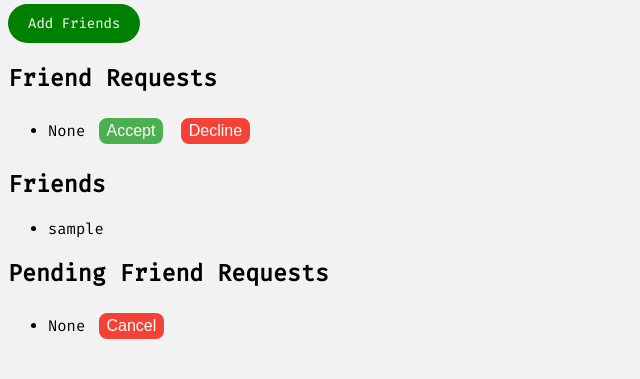
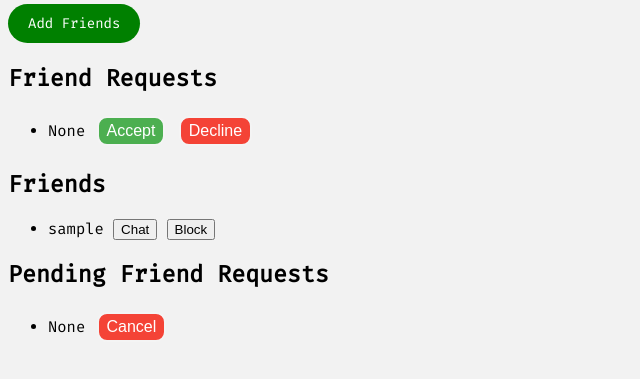
Before and after one commit to rrcoder0167/Orange-Chat, a Flask app: template templates/home.html in a window 1280 px wide. Shown: the part 194-573 px from the top of the page, without its empty margins (0-640 px from the left). Run offline with Flask 2, Linux system fonts and the light colour scheme; a user stored in the database is signed in; data comes from the database, SQL or seed files in the repository; both versions use the stored data as it was after the commit; tables that the repository leaves empty hold one stand-in row (values such as "Sample post"); the template is opened without the code that fills it: values that come from a table or form of the project are taken from there, most other values are stand-ins (such as "Sample title", 1, 10 or a date in 2020).

Commit message:
new changes, working on accept_friend_req

```diff
--- a/app.py
+++ b/app.py
@@ -218,12 +218,14 @@ def accept_friend_request():
         sender = User.query.get(friend_request.sender_id)
         if sender is None:
             return jsonify({"message": "sender_not_found-error"}), 404
-        friend = Friends(user_id=current_user.id, friend_id=friend_request.sender_id)
-        db.session.add(friend)
+        friend_info = Friends(user_id=current_user.id, friend_id=friend_request.sender_id)
+        db.session.add(friend_info)
         db.session.delete(friend_request)
         db.session.commit()
+        friend = Friends.query.get(friend_info)
+        print(type(friend))
         flash("Congrats! Now you're friends with " + sender.username, category="success")
-        return jsonify({"message": "accept_friend_request-success"})
+        return jsonify({"message": "accept_friend_request-success", "friend_id": friend})
     else:
         flash("Sorry, there was an error, please try again later.", category="error_high")
         return jsonify({"message": "bad_request-error"}), 400
--- a/static/add_friend.js
+++ b/static/add_friend.js
@@ -55,6 +55,7 @@ $(document).ready(function() {
             if (data.message == "accept_friend_request-success") {
               // Remove the friend request from the list on the page
               $("#friend-request-" + friendRequestId).remove();
+              $("#friend-" + data.friend_request_id).add();
             } else {
               console.error("Error accepting friend request: " + data.message);
             }
--- a/templates/home.html
+++ b/templates/home.html
@@ -37,7 +37,7 @@
         <h2>Friend Requests</h2>
         <ul id="friend-requests">
             {% for friend_request in friend_requests %}
-            <li>{{friend_request.sender.username}}
+            <li id="friend-request-{{friend_request.id}}">{{friend_request.sender.username}}
                 <button class="accept-friend-req-btn" data-friend-request-id="{{friend_request.id}}">Accept</button>
                 <button class="decline-friend-req-btn" data-friend-request-id="{{friend_request.id}}">Decline</button>
             </li>
@@ -46,7 +46,10 @@
         <h2>Friends</h2>
         <ul id="friends-list">
             {% for friendship in friendships %}
-                <li class="friend-item">{{ friendship.friend.username }}</li>
+                <li id="friend-{{friend.id}}">{{ friendship.friend.username }}
+                    <button class="friend-chat-btn">Chat</button>
+                    <button class="friend-block-btn">Block</button>
+                </li>
             {% endfor %}
         </ul>
 
```
Also changed, not shown: instance/users.db.
